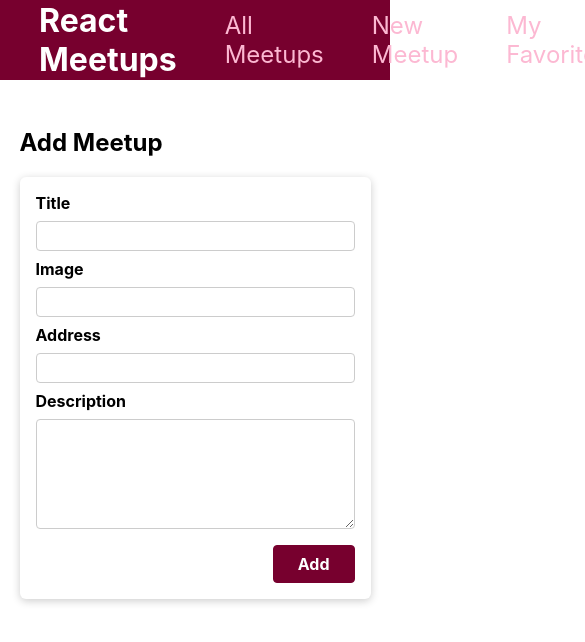
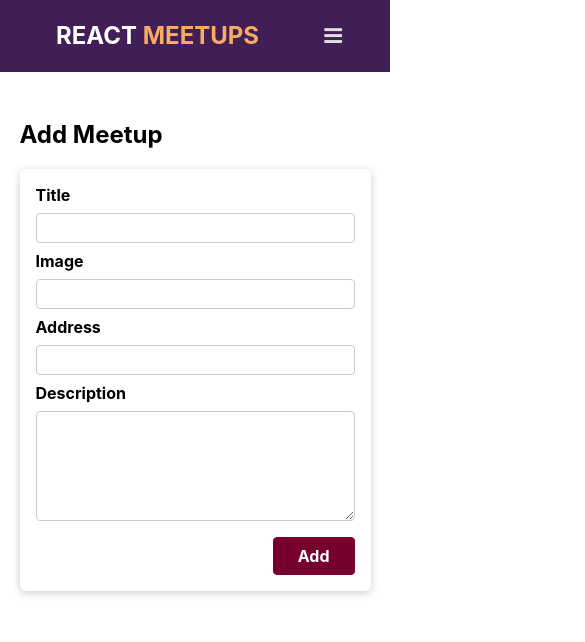
Before and after one commit to eduardo-sabino/react-course, a React (Create React App) app: page /new-meetup in a window 390 px wide. Shown: the top 642 px of the page, 585 px wide, since content can reach past the window. Built offline with nearby package versions, Linux system fonts and the light colour scheme.

Commit message:
refactor: make a responsive navigation bar

```diff
--- a/public/index.html
+++ b/public/index.html
@@ -11,6 +11,7 @@
     />
     <link rel="apple-touch-icon" href="%PUBLIC_URL%/logo192.png" />
     <link rel="manifest" href="%PUBLIC_URL%/manifest.json" />
+    <link rel="stylesheet" href="https://cdnjs.cloudflare.com/ajax/libs/font-awesome/4.7.0/css/font-awesome.min.css">
     <title>React App</title>
   </head>
   <body>
--- a/src/components/layout/MainNavigation.js
+++ b/src/components/layout/MainNavigation.js
@@ -1,25 +1,31 @@
-import { Link } from "react-router-dom"
-import classes from './MainNavigation.module.css'
+import { Link } from "react-router-dom";
+import classes from "./MainNavigation.module.css";
 
 const MainNavigation = () => {
   return (
     <header className={classes.header}>
-            <div className={classes.logo}>React Meetups</div>
+      <label className={classes.icon} htmlFor="iconId">
+        <i className="fa fa-bars"></i>
+      </label>
+      <div className={classes.logo}>
+        React <span>Meetups</span>
+      </div>
       <nav>
+        <input type="checkbox" id="iconId" />
         <ul>
           <li>
-                        <Link to='/'>All Meetups</Link>
+            <Link to="/">All Meetups</Link>
           </li>
           <li>
-                        <Link to='/new-meetup'>New Meetup</Link>
+            <Link to="/new-meetup">New Meetup</Link>
           </li>
           <li>
-                        <Link to='/favorites'>My Favorites</Link>
+            <Link to="/favorites">My Favorites</Link>
           </li>
         </ul>
       </nav>
     </header>
-    )
-}
+  );
+};
 
-export default MainNavigation
+export default MainNavigation;
--- a/src/components/layout/MainNavigation.module.css
+++ b/src/components/layout/MainNavigation.module.css
@@ -1,22 +1,36 @@
-*{
+:root {
+  --clr-primary--300: #a39aa8;
+  --clr-accent--300: hsl(29, 92%, 68%);
+  --clr-primary--400: #411e55;
+}
+* {
   box-sizing: border-box;
 }
-
+.icon {
+  display: none;
+}
+input {
+  display: none;
+}
 .header {
   width: 100%;
-    height: 5rem;
+  line-height: 4.5rem;
   display: flex;
   align-items: center;
   justify-content: space-between;
-    background-color: #77002e;
-    padding: 0 10%;
-
+  background-color: var(--clr-primary--400);
+  padding: 0 9rem;
 }
 
 .logo {
-    font-size: 2rem;
+  font-size: 1.5rem;
   color: white;
   font-weight: bold;
+  text-transform: uppercase;
+}
+
+span {
+  color: var(--clr-accent--300);
 }
 
 .header ul {
@@ -33,8 +47,8 @@
 
 .header a {
   text-decoration: none;
-    font-size: 1.5rem;
-    color: #fcb8d2;
+  font-size: 1rem;
+  color: var(--clr-primary--300);
 }
 
 .header a:hover,
@@ -50,3 +64,39 @@
   padding: 0 1rem;
   margin-left: 0.5rem;
 }
+@media only screen and (max-width: 930px) {
+  .header {
+    padding: 0 3.5rem;
+  }
+}
+
+@media only screen and (max-width: 750px) {
+  .header {
+    flex-direction: column;
+    align-items: flex-start;
+    padding: 0 3.5rem;
+    position: relative;
+  }
+
+  .header ul {
+    flex-direction: column;
+    align-items: flex-start;
+    display: none;
+  }
+  .header li {
+    margin: 0 2em 0 0;
+  }
+
+  .icon {
+    color: rgb(223, 223, 223);
+    font-size: 1.3em;
+    display: unset;
+    position: absolute;
+    right: 2.3em;
+    cursor: pointer;
+  }
+
+  input:checked ~ ul {
+    display: unset;
+  }
+}
```
Lines whose indentation alone changed are shown as unchanged.
